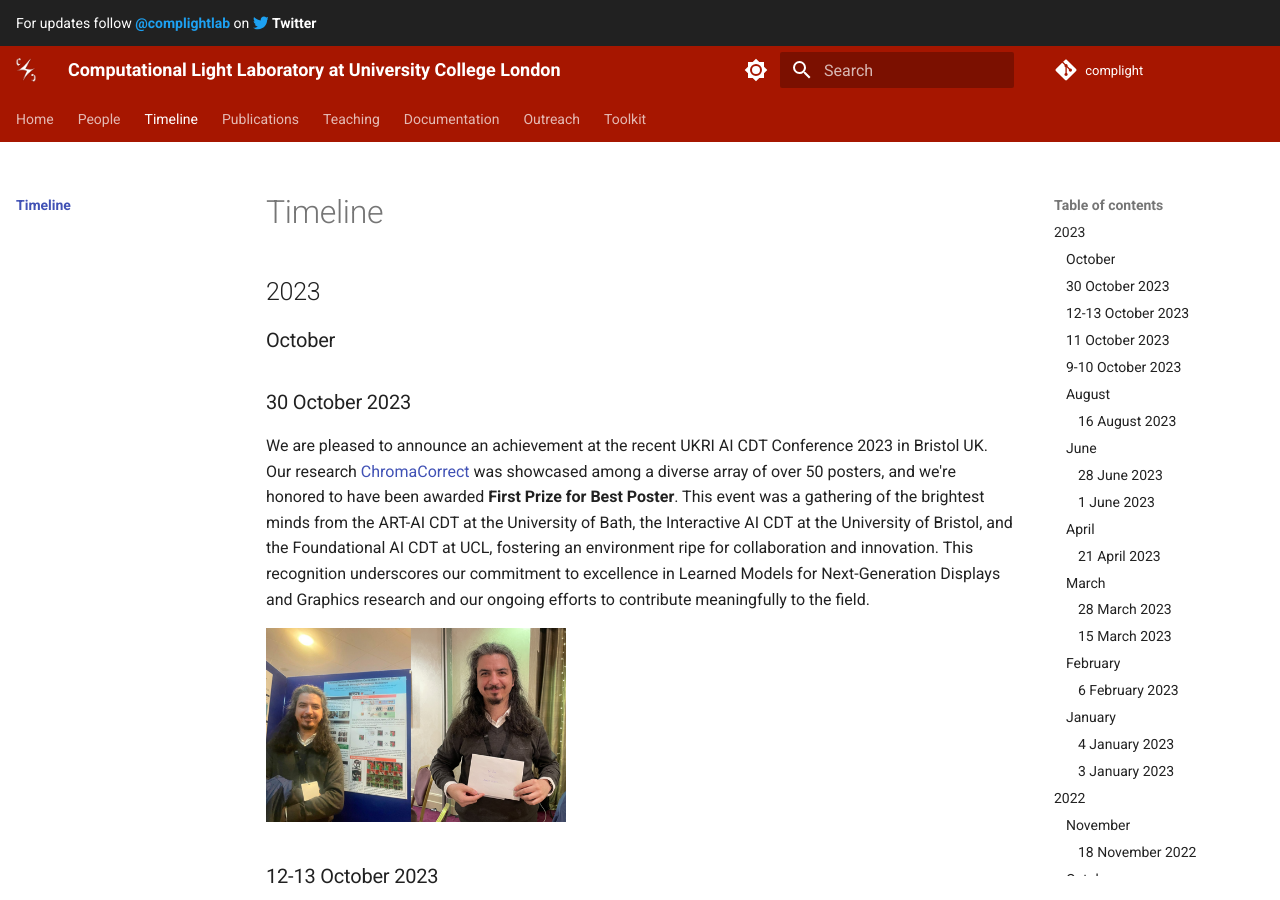
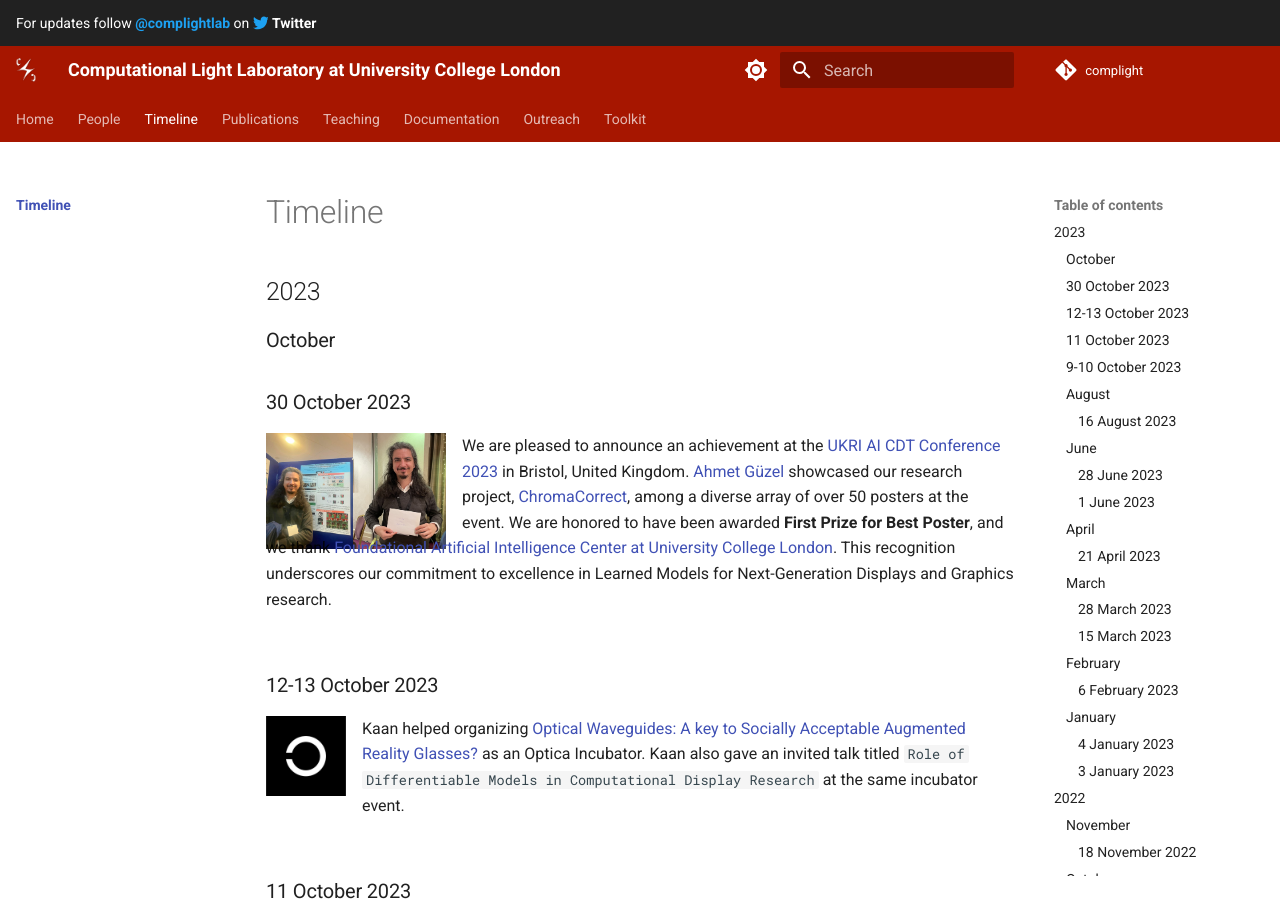
Before and after one commit to complight/complight.github.io, an MkDocs documentation site: the page built from docs/timeline/index.md, in a window 1280 px wide and 900 px high. Built offline with MkDocs 1.6.1 and Material for MkDocs 9.7.7, drawn with Linux system fonts in a browser that asks for light colours.

Commit message:
Updating the timeline.

```diff
--- a/docs/timeline/index.md
+++ b/docs/timeline/index.md
@@ -4,11 +4,15 @@
 
 ### October
 ### 30 October 2023
-
-We are pleased to announce an achievement at the recent UKRI AI CDT Conference 2023 in Bristol UK. Our research [ChromaCorrect](http://complightlab.com/ChromaCorrect/) was showcased among a diverse array of over 50 posters, and we're honored to have been awarded **First Prize for Best Poster**. This event was a gathering of the brightest minds from the ART-AI CDT at the University of Bath, the Interactive AI CDT at the University of Bristol, and the Foundational AI CDT at UCL, fostering an environment ripe for collaboration and innovation. This recognition underscores our commitment to excellence in Learned Models for Next-Generation Displays and Graphics research and our ongoing efforts to contribute meaningfully to the field.
-
-<img src="./media/ahmet_guzel_poster_award_2.png" alt="Ahmet Guzel's Poster Award" title="Ahmet Guzel - First Prize for Best Poster" width="300"/>
-
+<div style="float: left; height:100px;" class="boxed">
+<img align="left" src="./media/ahmet_guzel_poster_award_2.png" alt="Ahmet Guzel's Poster Award" width="180" alt/>
+</div>
+We are pleased to announce an achievement at the [UKRI AI CDT Conference 2023](https://www.ucl.ac.uk/foundational-ai-cdt/foundational-artificial-intelligence-mphilphd) in Bristol, United Kingdom.
+[Ahmet Güzel](https://aguzel.github.io/) showcased our research project, [ChromaCorrect](http://complightlab.com/ChromaCorrect/), among a diverse array of over 50 posters at the event.
+We are honored to have been awarded **First Prize for Best Poster**, and we thank [Foundational Artificial Intelligence Center at University College London](https://www.ucl.ac.uk/foundational-ai-cdt/foundational-artificial-intelligence-mphilphd).
+This recognition underscores our commitment to excellence in Learned Models for Next-Generation Displays and Graphics research.
+<br />
+<br />
 
 
 ### 12-13 October 2023
```
Also changed, not shown: docs/index.md (+1 -1 lines).
